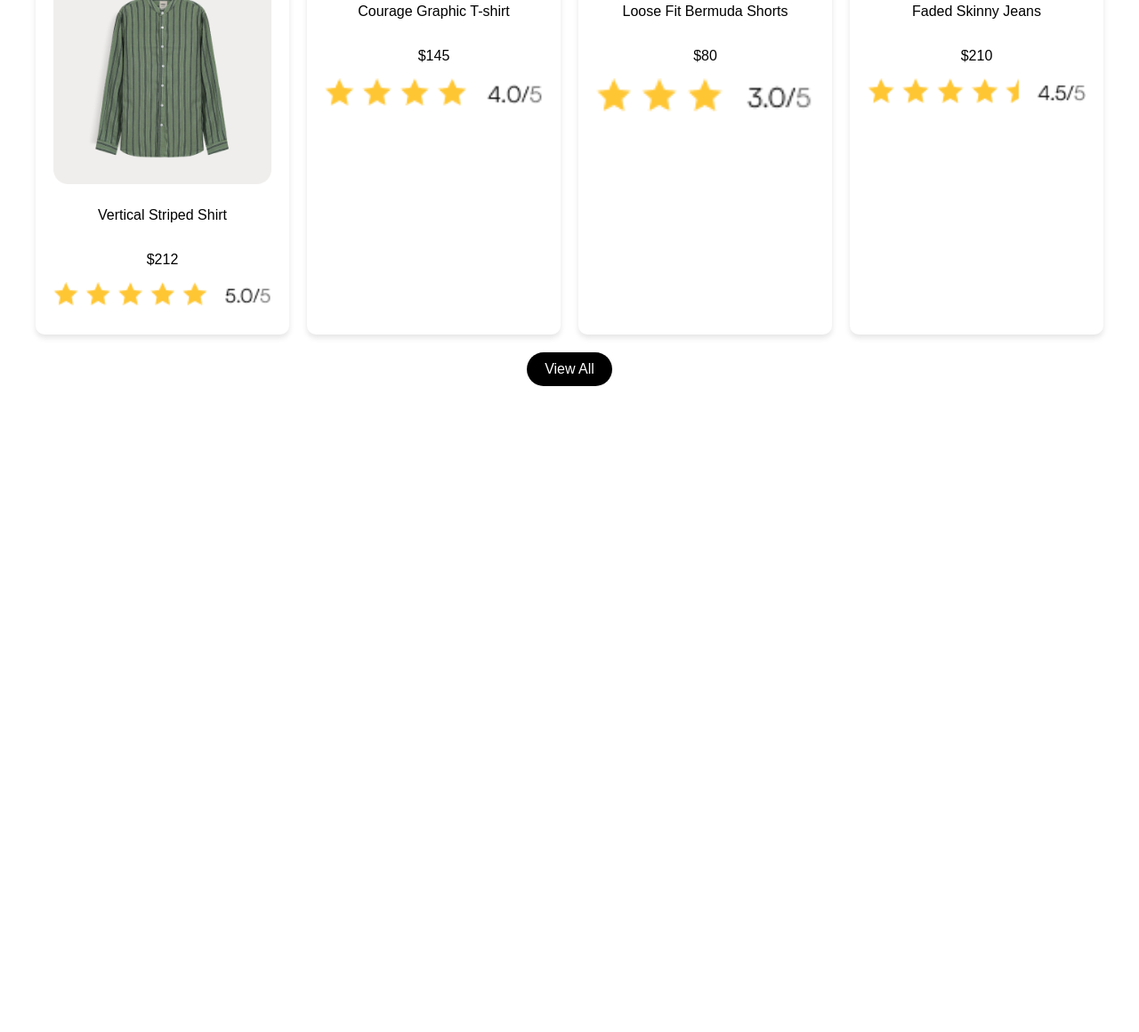
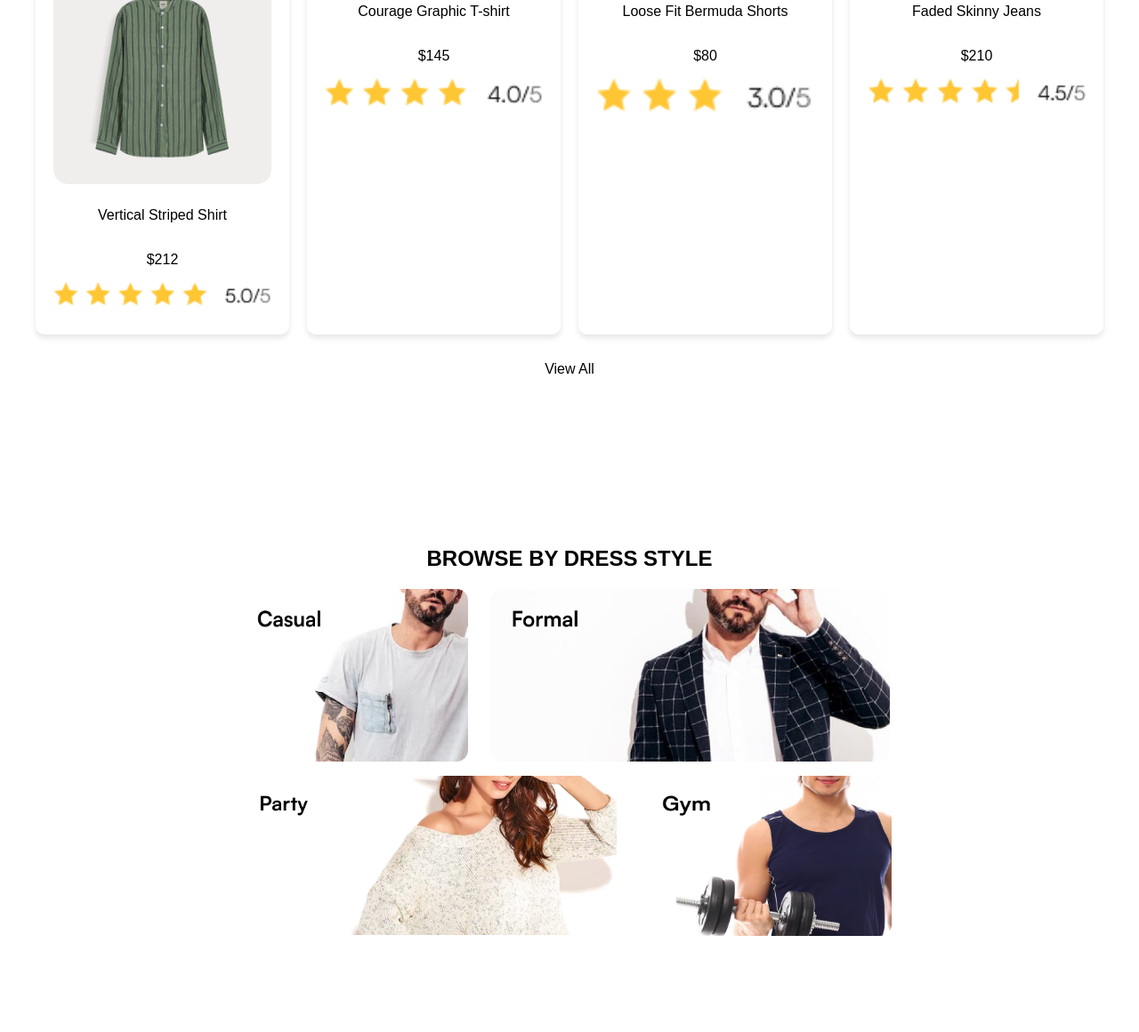
Before and after one commit to lauraensilva/e-commerce-compass, a plain HTML site: page index.html in a window 1280 px wide. Shown: the part 2002-3162 px from the top of the page at 89% size. Before the commit the page ends 2436 px from the top, so only its background shows below. Drawn offline with Linux system fonts and the light colour scheme.

Commit message:
adicionando secao browse dress style

```diff
--- a/index.html
+++ b/index.html
@@ -30,7 +30,7 @@
         <div class="hero-text">
             <h2>FIND CLOTHES THAT MATCH YOUR STYLE</h2>
             <p>Browse through our diverse range of meticulously crafted garments, designed to bring out your individuality and cater to your sense of style.</p>
-            <button>Shop Now</button>
+            <button class="btn-shop-now">Shop Now</button>
         </div>
         <div class="hero-image">
             <img src="img/casal-da-moda-na-moda-posando.jpeg" alt="Fashion Models">
@@ -77,7 +77,7 @@
                 <p class="price">$130</p>
                 <img src="img/estrela-4.5.png" alt="Reviews">
             </div>
-            <button>View All</button>
+            <button class="btn-view-all">View All</button>
         </div>
     </section>
     <section class="top-selling">
@@ -107,7 +107,26 @@
                 <p class="price">$210</p>
                 <img src="img/estrela-4.5.png" alt="Reviews">
             </div>
-            <button>View All</button>
+            <button class="btn-view-all">View All</button>
+        </div>
+    </section>
+    <section class="browse-dress-style">
+        <div class="browse-dress-style">
+            <h2>BROWSE BY DRESS STYLE</h2>
+            <div class="dress-style-grid">
+                <div class="dress-style-card casual">
+                    <img src="img/Casual.png" alt="Casual">
+                </div>
+                <div class="dress-style-card formal">
+                    <img src="img/Formal.png" alt="Formal">
+                </div>
+                <div class="dress-style-card party">
+                    <img src="img/Party.png" alt="Party">
+                </div>
+                <div class="dress-style-card gym">
+                    <img src="img/Gym.png" alt="Gym">
+                </div>
+            </div>
         </div>
     </section>
 
--- a/style.css
+++ b/style.css
@@ -84,7 +84,7 @@ body {
     max-width: 500px;
     border-radius: 10px;
 }
-button {
+.btn-shop-now {
     background: black;
     color: white;
     padding: 10px 20px;
@@ -92,12 +92,6 @@ button {
     cursor: pointer;
     font-size: 16px;
     border-radius: 50px;
-    background: black;
-    color: white;
-    padding: 10px 20px;
-    border: none;
-    cursor: pointer;
-    font-size: 16px;
 }
 
 .stats {
@@ -211,20 +205,103 @@ footer {
     width: 100px;
 }
 
-@media (max-width: 768px) {
-    .product {
-        width: calc(50% - 20px);
-    }
+.btn-view-all{
+    background: white;
+    color: black;
+    padding: 10px 20px;
+    border: none;
+    cursor: pointer;
+    font-size: 16px;
+    border-radius: 50px;
 }
 
-@media (max-width: 480px) {
-    .product {
-        width: 100%;
-    }
+.btn-view-all:hover {
+    background-color: #dfdfdf;
 }
+
 .top-selling h2 {
     text-align: center;
     width: 100%;
     margin: 0 auto;
     font-size: 32px;
 }
+.browse-dress-style {
+    padding: 5rem;
+    text-align: center;
+}
+
+.dress-style-container {
+    background-color: #F0F0F0;
+    border-radius: 20px;
+    padding: 0.5rem;
+    box-shadow: 0 4px 8px rgba(0, 0, 0, 0.1);
+}
+
+.dress-style-container h2 {
+    text-align: center;
+    width: 100%;
+    margin: 0 auto;
+    font-size: 32px;
+}
+
+.dress-style-grid {
+    display: grid;
+    grid-template-columns: repeat(2, 1fr);
+    gap: 1rem;
+}
+
+.dress-style-card {
+    border-radius: 10px;
+}
+
+.dress-style-card.casual img {
+    width: 55%;
+    height: 100%;
+    margin-right: 0%;
+}
+
+.dress-style-card.formal img {
+    width: 95%;
+    height: 100%;
+    margin-left: -46%;
+}
+
+.dress-style-card.party img {
+    width: 90%;
+    height: auto;
+    margin-left: 23%;
+}
+
+.dress-style-card.gym img {
+    width: 60%;
+    height: 88%;
+    margin-right: 10%;
+}
+@media (max-width: 768px) {
+    .product {
+        width: calc(50% - 20px);
+    }
+    .product {
+        width: 100%;
+    }
+    .browse-dress-style {
+        padding: 2rem;
+    }
+
+    .dress-style-container {
+        padding: 1rem;
+    }
+
+    .dress-style-grid {
+        grid-template-columns: 1fr; /* Uma coluna em dispositivos móveis */
+    }
+
+    .dress-style-card.casual img,
+    .dress-style-card.formal img,
+    .dress-style-card.party img,
+    .dress-style-card.gym img {
+        width: 100%; /* Restaura o tamanho original das imagens */
+        margin-left: 0; /* Remove o deslocamento para a esquerda */
+        height: auto; /* Mantém a proporção */
+    }
+}
```
Also changed, not shown: img/Casual.png (added), img/Formal.png (added), img/Gym.png (added), img/Party.png (added).
